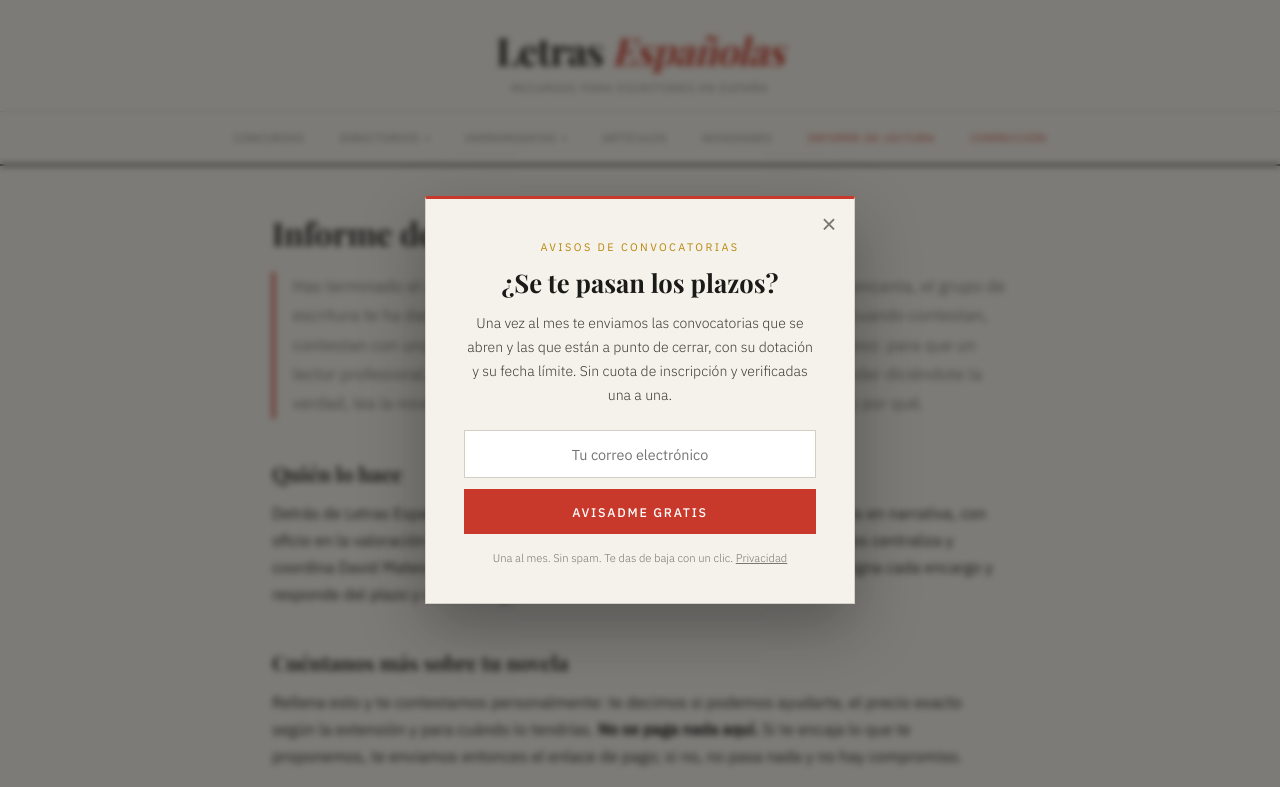
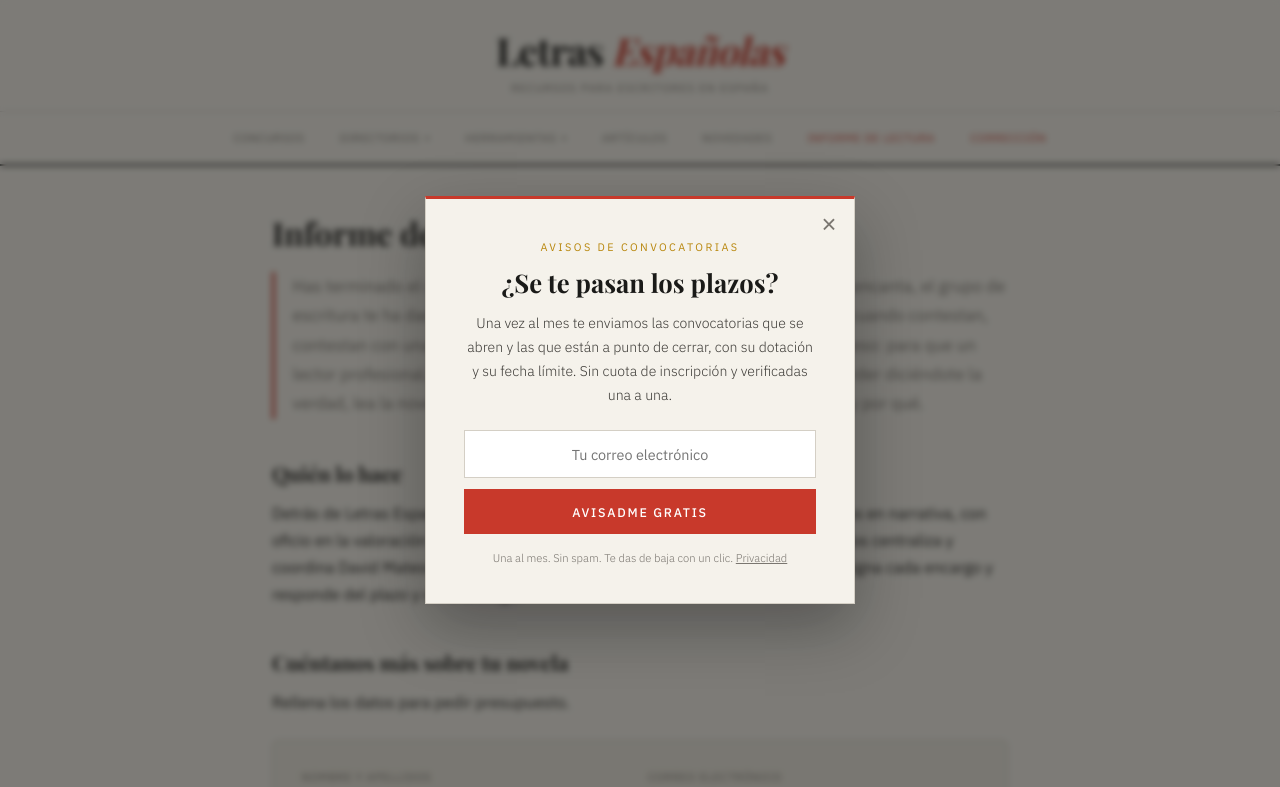
Before and after one commit to groguer1/concursos-literarios, a plain HTML site: page informe-de-lectura.html in a window 1280 px wide. Shown: the top 787 px of the page. Drawn offline with nearby package versions, Linux system fonts and the light colour scheme; a web font is replaced by a local one.

Commit message:
Formularios del informe de lectura y de la corrección: la entradilla pasa a «Rellena los datos para pedir presupuesto.» (David: lenguaje sencillo y directo; fuera el «no se paga nada aquí… no hay compromiso») Co-Authored-By: Claude Opus 5.5 <noreply@anthropic.com>

```diff
--- a/informe-de-lectura.html
+++ b/informe-de-lectura.html
@@ -188,7 +188,7 @@ footer a{color:var(--gold)}
 
 <h2 id="contacto">Cuéntanos más sobre tu novela</h2>
 
-<p>Rellena esto y te contestamos personalmente: te decimos si podemos ayudarte, el precio exacto según la extensión y para cuándo lo tendrías. <strong>No se paga nada aquí.</strong> Si te encaja lo que te proponemos, te enviamos entonces el enlace de pago; si no, no pasa nada y no hay compromiso.</p>
+<p>Rellena los datos para pedir presupuesto.</p>
 
 <form class="formulario" id="form-informe" action="https://formspree.io/f/xqewlzgj" method="POST">
   <input type="hidden" name="_subject" value="Letras Españolas · Solicitud de informe de lectura">
```
Also changed, not shown: correccion-de-manuscritos.html (+1 -1 lines).
